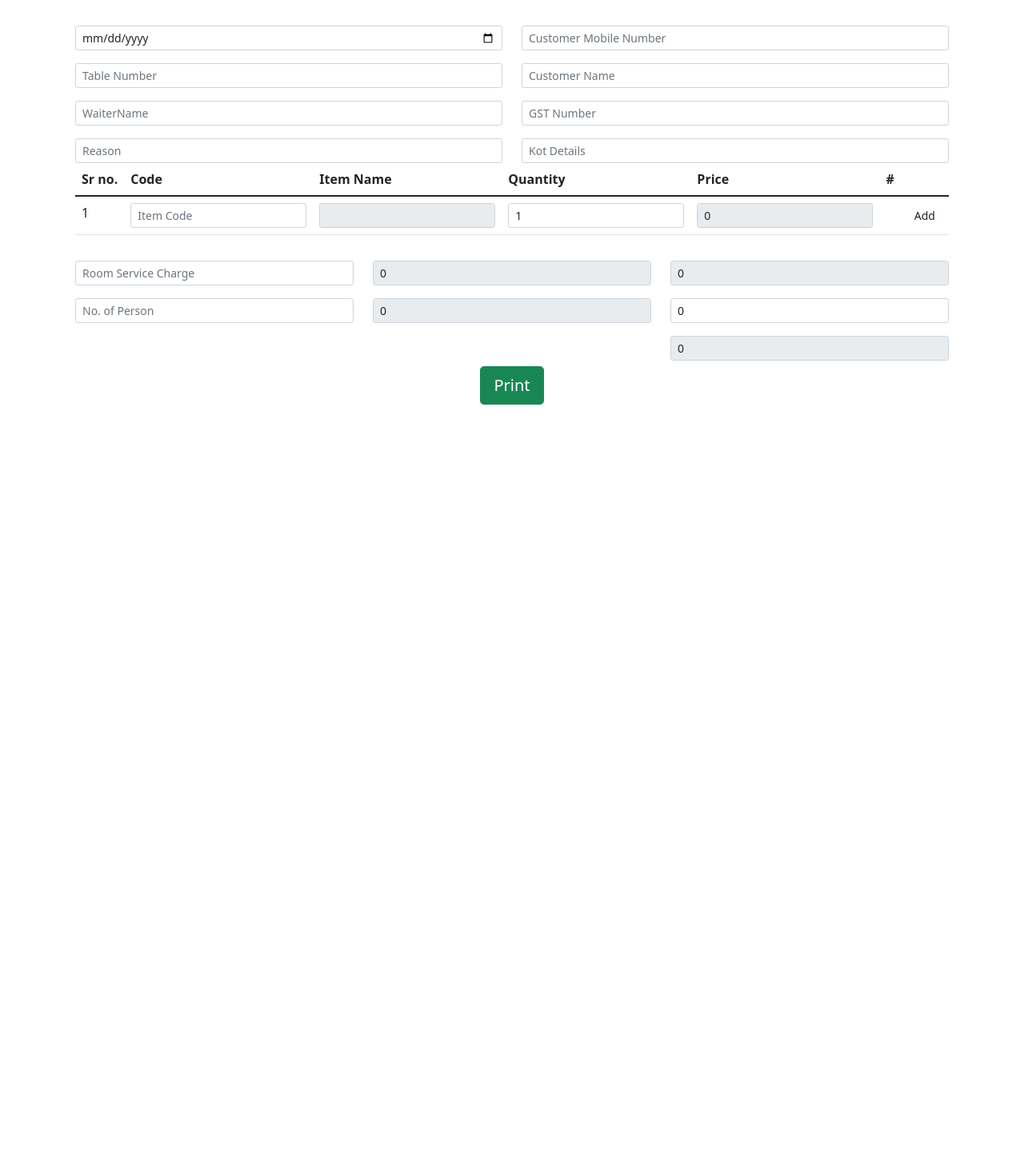
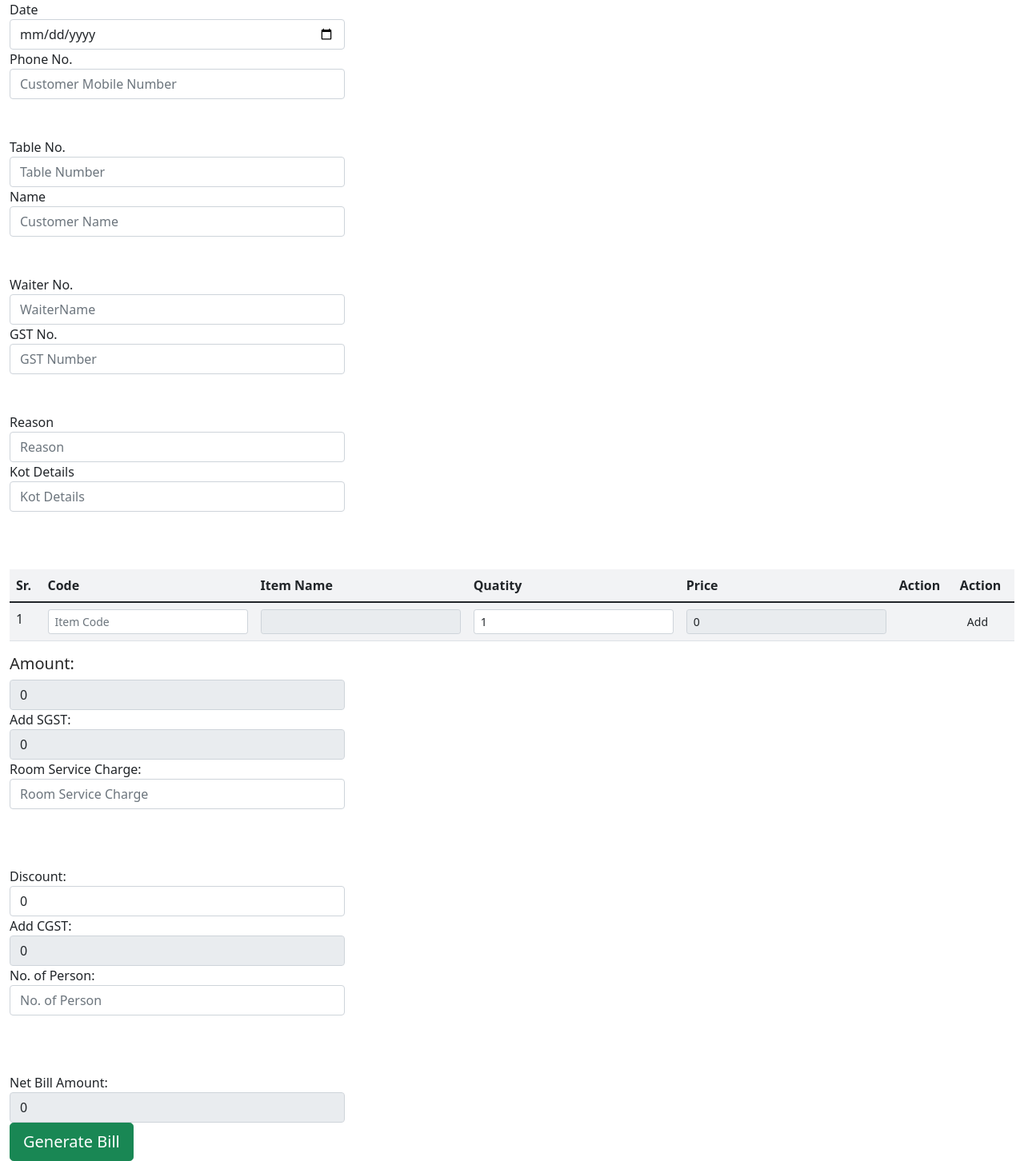
Before and after one commit to iam5abhi/Ahaa-client, a React (Create React App) app: page /billgenreate in a window 1280 px wide. Shown: the whole page at 80% size. Before the commit the page ends 816 px from the top, so only its background shows below. Built offline with nearby package versions, Linux system fonts and the light colour scheme; sample sign-in values are in the browser's storage.

Commit message:
Add files via upload

```diff
--- a/src/pages/MenuItemList.js
+++ b/src/pages/MenuItemList.js
@@ -11,6 +11,34 @@ import axios from 'axios';
 import Form from 'react-bootstrap/Form';
 import FormControl from 'react-bootstrap/FormControl';
 import Button from 'react-bootstrap/Button';
+import DataTable,{ createTheme } from 'react-data-table-component';
+import { useNavigate } from "react-router-dom";
+
+
+
+
+const customStyles = {
+    row: {
+        style: {
+            backgroundColor:"yellow"
+        },
+    },
+    headCells: {
+        style: {
+            backgroundColor:" #F2F3F5",
+            borderRight:'1px solid white',
+            paddingLeft:"60px"
+        },
+    },
+    cells: {
+        style: {
+            paddingLeft:"60px",
+            borderRight:'1px solid white',
+        },
+    },
+};
+
+
 
 const MenuItemlist =()=>{
     const [menuItem,setmenuItem] =useState('')
@@ -30,6 +58,46 @@ const MenuItemlist =()=>{
     },[]);
 
 
+    const columns =[
+        {
+            name:'MenuItemId',
+            selector: row => row.menuItemId,
+            sortable:true
+        },
+        {
+            name:'MenuItemName',
+            selector: row => row.menuName,
+            sortable:true
+        },
+        {
+            name:'Category',
+            selector:row=>row.category,
+            sortable:true
+        },
+        {
+            name:'Food Category',
+            selector:row=>row.foodCategory,
+            sortable:true
+        },
+        {
+            name:'Amount',
+            selector:row=>row.rate,
+        },
+        {
+            name:'Service Tax',
+            selector:row=>row.serviceTax,
+        },
+        {
+            name:'Toatl Amount',
+            selector:row=>row.totalAmount,
+            sortable:true
+        }
+
+
+    ]
+
+
+
     if(loading){
         return(
             <div>Loading......</div>
@@ -38,40 +106,22 @@ const MenuItemlist =()=>{
 
     return(
         <>
-           <TableContainer component={Paper}>
-                <Table sx={{ minWidth: 650 }} aria-label="simple table">
-                    <TableHead>
-                            <TableRow>
-                                <TableCell>MenuItemId</TableCell>
-                                <TableCell align="right">MenuItemName</TableCell>
-                                <TableCell align="right">Category</TableCell>
-                                <TableCell align="right">Food Category</TableCell>
-                                <TableCell align="right">Amount</TableCell>
-                                <TableCell align="right">Service Tax</TableCell>
-                                <TableCell align="right">Toatl Amount</TableCell>
-                            </TableRow>
-                   </TableHead>
+           <div class="container-fluid">
+          <h1 class="text-center"><b>Menu Item List</b></h1>
+            <DataTable
+                title="Menu Card"
+                columns={columns}
+                data={menuItem}
+                pagination
+                fixedHeader
+                selectableRowsHighlight
+                highlightOnHover
+                customStyles={customStyles}
+                subHeader
+                subHeaderComponent={<input type="text" placeholder='search...' className='form-control'/>}
 
-                    <TableBody>
-                     {menuItem.map((row) => (
-                            <TableRow
-                            key={row._id}
-                            sx={{ '&:last-child td, &:last-child th': { border: 0 } }}
-                            >
-                            <TableCell component="th" scope="row">
-                                {row.menuItemId}
-                            </TableCell>
-                            <TableCell align="right">{row.menuName}</TableCell>
-                            <TableCell align="right">{row.category}</TableCell>
-                            <TableCell align="right">{row.foodCategory}</TableCell>
-                            <TableCell align="right">{row.rate}</TableCell>
-                            <TableCell align="right">{row.serviceTax}</TableCell>
-                            <TableCell align="right">{row.totalAmount}</TableCell>
-                            </TableRow>
-                        ))}
-                    </TableBody>
-                </Table>
-            </TableContainer>
+             />
+       </div>
         </>
     )
 }
--- a/src/pages/kitchenBillingSystem.js
+++ b/src/pages/kitchenBillingSystem.js
@@ -1,18 +1,41 @@
 import React, { useState, useEffect, useRef } from "react";
 import { styled } from "@mui/material/styles";
-import "./custom.css";
+// import "./custom.css";
 import axios from "axios";
 import { v4 as uuidv4 } from "uuid";
 import BaseUrl from "../config/BaseUrl";
+import { Identity } from "@mui/base";
+import { ToastContainer, toast } from "react-toastify";
+import { useNavigate } from "react-router-dom";
 
 const KitchenBillingSystem = () => {
-  const [fooodContainer, setfooodContainer] = useState([ { id: uuidv4(), menuItemId: "", menuName: "", quantity: 1, Amount: "" }]);
+  const navigate = useNavigate();
+  const [fooodContainer, setfooodContainer] = useState([
+    { id: uuidv4(), menuItemId: "", menuName: "", quantity: 1, Amount: "" },
+  ]);
   const [totalBillAmount, setTotalBillAmout] = useState(0);
   const [GST, setGST] = useState(0);
-  const [discountprice,setdiscountprice]=useState(0)
-  const [roomServiceCharge,setroomServiceCharge]=useState(0)
-  const [userBill, setUserBill] = useState({Date: "", TableNumber: "", WaiterName: "",WaiterName: "", Reason: "",  kotdetails: "", CustomerMobileNumber: "", CustomerName: "",gstNumber: "",TotalAmount: 0, SGST: "",
-    CGST: "", DiscountPrice: 0,FinalBillAmount: "",RoomServiceCharge:"",NumberofPerson:"" ,foods: []});
+  const [discountprice, setdiscountprice] = useState(0);
+  const [roomServiceCharge, setroomServiceCharge] = useState(0);
+  const [userBill, setUserBill] = useState({
+    Date: "",
+    TableNumber: "",
+    WaiterName: "",
+    WaiterName: "",
+    Reason: "",
+    kotdetails: "",
+    CustomerMobileNumber: "",
+    CustomerName: "",
+    gstNumber: "",
+    TotalAmount: 0,
+    SGST: "",
+    CGST: "",
+    DiscountPrice: 0,
+    FinalBillAmount: "",
+    RoomServiceCharge: "",
+    NumberofPerson: "",
+    foods: [],
+  });
   const [netBillAmount, setnnetBillAmount] = useState();
   const handleAddFields = () => {
     setfooodContainer([
@@ -27,23 +50,23 @@ const KitchenBillingSystem = () => {
       ...preState,
       [event.target.name]: event.target.value,
     }));
-
   };
 
-
-  const discounHandler=(event)=>{
-    setdiscountprice(event.target.value)
-    const finalbillAmount =totalBillAmount+GST*1+GST*1+roomServiceCharge*1-event.target.value*1
-    setnnetBillAmount(finalbillAmount)
-    setUserBill((preState)=>({
+  const discounHandler = (event) => {
+    setdiscountprice(event.target.value);
+    const finalbillAmount =
+      totalBillAmount +
+      GST * 1 +
+      GST * 1 +
+      roomServiceCharge * 1 -
+      event.target.value * 1;
+    setnnetBillAmount(finalbillAmount);
+    setUserBill((preState) => ({
       ...preState,
-      DiscountPrice:event.target.value,
-      FinalBillAmount:finalbillAmount
-    }))
-
-  }
-
-  console.log(userBill,"ghjgd")
+      DiscountPrice: event.target.value,
+      FinalBillAmount: finalbillAmount,
+    }));
+  };
 
   const handleRemoveFields = (id) => {
     const value = [...fooodContainer];
@@ -63,7 +86,7 @@ const KitchenBillingSystem = () => {
     }));
   };
 
-
+  console.log(userBill.foods);
 
   const foodquantityHandler = (e) => {
     if (e.target.value) {
@@ -90,164 +113,209 @@ const KitchenBillingSystem = () => {
           return food;
         });
         setfooodContainer(tempArray);
-        foodDataHandlre(userBill,e.target.id)
+        foodDataHandlre(userBill, e.target.id);
       });
   };
 
   const foodDataHandlre = (userBill, Id) => {
     fooodContainer.map((food) => {
       if (food.id === Id) {
-         userBill.foods.push(food)
+        userBill.foods.push(food);
       }
     });
   };
 
-
-
   const getTotalAmout = (userBill) => {
     let total = 0;
     let gst = 0;
-    let finalbillAmount=0
+    let finalbillAmount = 0;
     for (let i = 0; i < fooodContainer.length; i++) {
       total = +fooodContainer[i].quantity * fooodContainer[i].Amount + total;
       gst = Math.floor((total * 9) / 100);
-      finalbillAmount =Math.floor(total+gst*1+gst*1)
+      finalbillAmount = Math.floor(total + gst * 1 + gst * 1);
       setTotalBillAmout(total);
       setGST(gst);
-      setnnetBillAmount(finalbillAmount)
+      setnnetBillAmount(finalbillAmount);
     }
     foodDataHandlre(userBill);
-    setUserBill((prestate)=>({
+    setUserBill((prestate) => ({
       ...prestate,
-         TotalAmount:total,
-         SGST:gst,
-         CGST:gst,
-         FinalBillAmount:finalbillAmount
-    }
-    ))
-
+      TotalAmount: total,
+      SGST: gst,
+      CGST: gst,
+      FinalBillAmount: finalbillAmount,
+    }));
   };
 
+  const roomServicehandler = (event) => {
+    setroomServiceCharge(event.target.value);
+    const finalbillAmount =
+      totalBillAmount +
+      GST * 1 +
+      GST * 1 +
+      event.target.value * 1 -
+      discountprice;
+    setnnetBillAmount(finalbillAmount);
+    setUserBill((prestate) => ({
+      ...prestate,
+      FinalBillAmount: finalbillAmount,
+      RoomServiceCharge: event.target.value,
+    }));
+  };
 
-  const roomServicehandler =(event)=>{
-    setroomServiceCharge(event.target.value)
-    const finalbillAmount =totalBillAmount+GST*1+GST*1+event.target.value*1-discountprice
-    setnnetBillAmount(finalbillAmount)
-    setUserBill((prestate)=>({
-         ...prestate,
-         FinalBillAmount:finalbillAmount,
-         RoomServiceCharge:event.target.value
-
-    }
-    ))
-  }
-
-
-
-  const dataSubmitHandler =()=>{
-       axios.post(`${BaseUrl.url}/api/v2/bill/genrate`,userBill)
-       .then(res=>{
-         console.log(res.data.data)
-         setUserBill({})
-          alert('billing generate sucessfully')
-       })
-  }
+  const dataSubmitHandler = () => {
+    axios.post(`${BaseUrl.url}/api/v2/bill/genrate`, userBill).then((res) => {
+      console.log(res.data.data);
+      toast.success("Bill Generate Sucessfully", {
+        position: toast.POSITION.TOP_CENTER,
+        autoClose: 500,
+        theme: "colored",
+      });
+      navigate("/bill/65743");
+      navigate(`/bill/${res.data.data._id}`);
+    });
+  };
 
   useEffect(() => {
-    getTotalAmout(userBill)
+    getTotalAmout(userBill);
   }, [fooodContainer]);
   return (
     <>
-      <div className="container mt-3">
       <div className="container-fluid">
         <div className="row">
-            <div className="col-6">
+          <div className="col-lg-12">
+            <div className="panel panel-default">
+              {/* <div class="panel-heading">
+          <h5 class="panel-title text-center">Bill Generate</h5>
+      </div> */}
+              <div className="panel-body">
+                <div className="form-group">
+                  <label className="control-label col-sm-2">Date</label>
+                  <div className="col-sm-4">
                     <input
                       type="date"
-                className="form-control form-control-sm mt-3"
+                      className="form-control"
                       name="Date"
-                onChange={(event)=>{dataHandler(event)}}
+                      onChange={(event) => {
+                        dataHandler(event);
+                      }}
                     />
                   </div>
-            <div className="col-6">
+                  <label className="control-label col-sm-2">Phone No.</label>
+                  <div className="col-sm-4">
                     <input
                       type="text"
-                className="form-control form-control-sm mt-3"
+                      className="form-control"
+                      id="PhoneNo"
                       name="CustomerMobileNumber"
                       placeholder="Customer Mobile Number"
-                onChange={(event)=>{dataHandler(event)}}
+                      onChange={(event) => {
+                        dataHandler(event);
+                      }}
                     />
                   </div>
                 </div>
-          <div className="row">
-            <div className="col-6">
+                <br />
+                <br />
+                <div className="form-group">
+                  <label className="control-label col-sm-2">Table No.</label>
+                  <div className="col-sm-4">
                     <input
                       type="text"
-                className="form-control form-control-sm mt-3"
+                      className="form-control"
                       name="TableNumber"
                       placeholder="Table Number"
-                onChange={(event)=>{dataHandler(event)}}
+                      onChange={(event) => {
+                        dataHandler(event);
+                      }}
                     />
                   </div>
-            <div className="col-6">
+                  <label className="control-label col-sm-2" html>
+                    Name
+                  </label>
+                  <div className="col-sm-4">
                     <input
                       type="text"
-                className="form-control form-control-sm mt-3"
+                      className="form-control"
                       name="CustomerName"
                       placeholder="Customer Name"
-                onChange={(event)=>{dataHandler(event)}}
+                      onChange={(event) => {
+                        dataHandler(event);
+                      }}
                     />
                   </div>
                 </div>
-          <div className="row">
-            <div className="col-6">
+                <br />
+                <br />
+                <div className="form-group">
+                  <label className="control-label col-sm-2">Waiter No.</label>
+                  <div className="col-sm-4">
                     <input
                       type="text"
-                className="form-control form-control-sm mt-3"
+                      className="form-control"
                       name="WaiterName"
                       placeholder="WaiterName"
-                onChange={(event)=>{dataHandler(event)}}
+                      onChange={(event) => {
+                        dataHandler(event);
+                      }}
                     />
                   </div>
-            <div className="col-6">
+                  <label className="control-label col-sm-2">GST No.</label>
+                  <div className="col-sm-4">
                     <input
                       type="text"
-                className="form-control form-control-sm mt-3"
+                      className="form-control"
                       name="gstNumber"
                       placeholder="GST Number"
-                onChange={(event)=>{dataHandler(event)}}
+                      onChange={(event) => {
+                        dataHandler(event);
+                      }}
                     />
                   </div>
                 </div>
-          <div className="row">
-            <div className="col-6">
+                <br />
+                <br />
+                <div className="form-group">
+                  <label className="control-label col-sm-2">Reason</label>
+                  <div className="col-sm-4">
                     <input
                       type="text"
-                className="form-control form-control-sm mt-3"
+                      className="form-control"
                       name="Reason"
                       placeholder="Reason"
-                onChange={(event)=>{dataHandler(event)}}
+                      onChange={(event) => {
+                        dataHandler(event);
+                      }}
                     />
                   </div>
-            <div className="col-6">
+                  <label className="control-label col-sm-2" html>
+                    Kot Details
+                  </label>
+                  <div className="col-sm-4">
                     <input
                       type="text"
-                className="form-control form-control-sm mt-3"
+                      className="form-control"
                       name="kotdetails"
                       placeholder="Kot Details"
-                onChange={(event)=>{dataHandler(event)}}
+                      onChange={(event) => {
+                        dataHandler(event);
+                      }}
                     />
                   </div>
                 </div>
-          <table className="table">
+                <br />
+                <br />
+                <br />
+                <table className="table" style={{"backgroundColor":"#F2F3F5"}}>
                   <thead>
                     <tr>
-                <th>Sr no.</th>
+                      <th>Sr.</th>
                       <th>Code</th>
                       <th>Item Name</th>
-                <th>Quantity</th>
+                      <th>Quatity</th>
                       <th>Price</th>
-                <th>#</th>
+                      <th >Action</th>
+                      <th >Action</th>
                     </tr>
                   </thead>
                   <tbody>
@@ -297,12 +365,12 @@ const KitchenBillingSystem = () => {
                           </td>
 
                           <td>
-                      {fooodContainer.length > 1 &&(
+                            {fooodContainer.length > 1 && (
                               <button
                                 type="button"
                                 className="btn btn-default btn-sm"
                                 onClick={() => {
-                          handleRemoveFields(inputField.id,id);
+                                  handleRemoveFields(inputField.id);
                                 }}
                               >
                                 Remove
@@ -311,7 +379,7 @@ const KitchenBillingSystem = () => {
                           </td>
 
                           <td>
-                      {fooodContainer.length-1 ===id &&(
+                            {fooodContainer.length - 1 === id && (
                               <button
                                 type="button"
                                 className="btn btn-default btn-sm"
@@ -328,83 +396,120 @@ const KitchenBillingSystem = () => {
                   </tbody>
                 </table>
                 <div className="row">
-            <div className="col-4">
+                  <div className="col-lg-12">
+                    <div className="panel-body">
+                      <div className="form-group">
+                        <div className="col-sm-4">
+                          <h5>Amount:</h5>
                           <input
                             type="text"
-                className="form-control form-control-sm mt-3"
-                placeholder="Room Service Charge"
-                name="RoomServiceCharge"
-                onChange={(event)=>{roomServicehandler(event)}}
-              />
-            </div>
-            <div className="col-4">
-              <input
-                type="text"
-                className="form-control form-control-sm mt-3"
-                name="SGST"
-                value={GST}
-                placeholder="Add SGST"
-                onChange={(event)=>{dataHandler(event)}}
+                            className="form-control"
+                            value={totalBillAmount}
+                            placeholder="Amount"
                             readOnly
                           />
                         </div>
-            <div className="col-4">
+                        <div className="col-sm-4">
+                          Add SGST:
                           <input
                             type="text"
-                className="form-control form-control-sm mt-3"
-                value={totalBillAmount}
+                            className="form-control"
+                            name="CGST"
+                            value={GST}
                             readOnly
+                            placeholder="Add SGST"
+                            disabled
+                          />
+                        </div>
+                        <div className="col-sm-4">
+                          {" "}
+                          Room Service Charge:
+                          <input
+                            type="text"
+                            className="form-control"
+                            placeholder="Room Service Charge"
+                            name="RoomServiceCharge"
+                            onChange={(event) => {
+                              roomServicehandler(event);
+                            }}
                           />
                         </div>
                       </div>
-          <div className="row">
-            <div className="col-4">
+                      <br />
+                      <br /> <br />
+                      <div className="form-group">
+                        <div className="col-sm-4">
+                          {" "}
+                          Discount:
                           <input
                             type="text"
-                className="form-control form-control-sm mt-3"
-                name="NumberofPerson"
-                placeholder="No. of Person"
-                onChange={(event)=>{dataHandler(event)}}
+                            className="form-control"
+                            name="DiscountPrice"
+                            placeholder="Discount"
+                            defaultValue={userBill.DiscountPrice}
+                            onChange={(event) => {
+                              discounHandler(event);
+                            }}
                           />
                         </div>
-            <div className="col-4">
+                        <div className="col-sm-4">
+                          {" "}
+                          Add CGST:
                           <input
                             type="text"
-                className="form-control form-control-sm mt-3"
+                            className="form-control"
                             name="CGST"
                             value={GST}
-                readOnly
+                            placeholder="Add CGST"
+                            disabled
                           />
                         </div>
-            <div className="col-4">
+                        <div className="col-sm-4">
+                          No. of Person:
                           <input
                             type="text"
-                className="form-control form-control-sm mt-3"
-                name="DiscountPrice"
-                placeholder="DiscountPrice"
-                defaultValue={userBill.DiscountPrice}
-                onChange={(event)=>{discounHandler(event)}}
+                            className="form-control"
+                            placeholder="No. of Person"
+                            name="NumberofPerson"
+                            onChange={(event) => {
+                              dataHandler(event);
+                            }}
                           />
                         </div>
                       </div>
-          <div className="row">
-            <div className="col-4" style={{"position":"relative","left":"744px"}}>
+                      <br />
+                      <br /> <br />
+                      <div className="form-group">
+                        <div className="col-sm-4">
+                          Net Bill Amount:
                           <input
                             type="text"
-                className="form-control form-control-sm mt-3"
+                            className="form-control"
+                            placeholder="Net Bill Amount"
                             value={netBillAmount}
                             disabled
                           />
                         </div>
-          </div>
-          <div className="row">
-            <div className="btn">
-              <button type="button" className="btn btn-success btn-lg float-right"  onClick={dataSubmitHandler}>
-                Print
-              </button>
+                        <div className="col-sm-4"></div>
+                        <div className="col-sm-4"></div>
                       </div>
                     </div>
                   </div>
+                </div>
+                <div className="row">
+                  <div className="col-lg-2 col-lg-offset-5">
+                    <button
+                      type="submit"
+                      className="btn btn-success btn-lg btn-block"
+                      onClick={dataSubmitHandler}
+                     >Generate Bill</button>
+                  </div>
+                </div>
+              </div>
+            </div>
+          </div>
+        </div>
+        <ToastContainer/>
       </div>
     </>
   );
```
Also changed, not shown: src/pages/cusomerbill.js (added, +137 -0 lines). Lines whose indentation alone changed are shown as unchanged.
